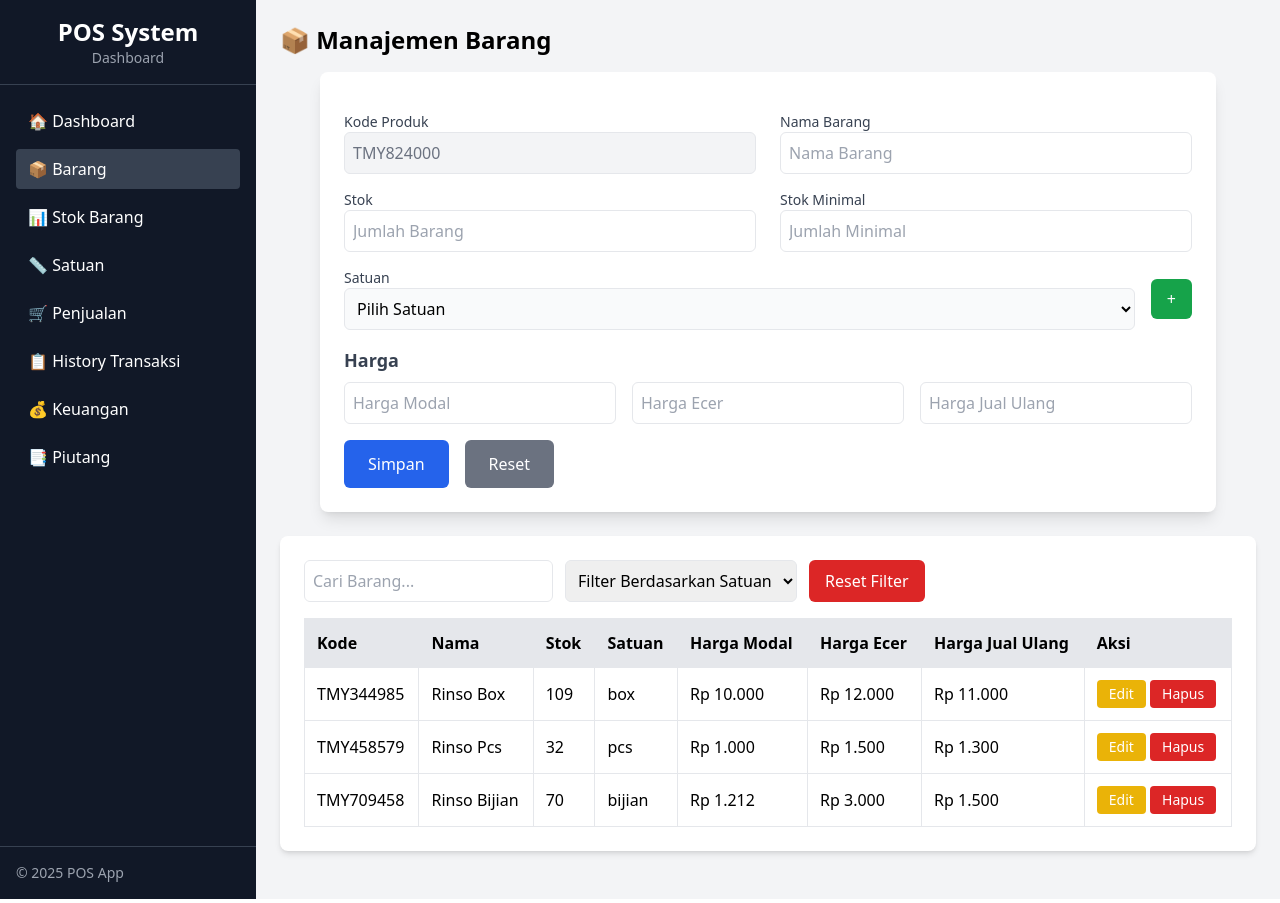
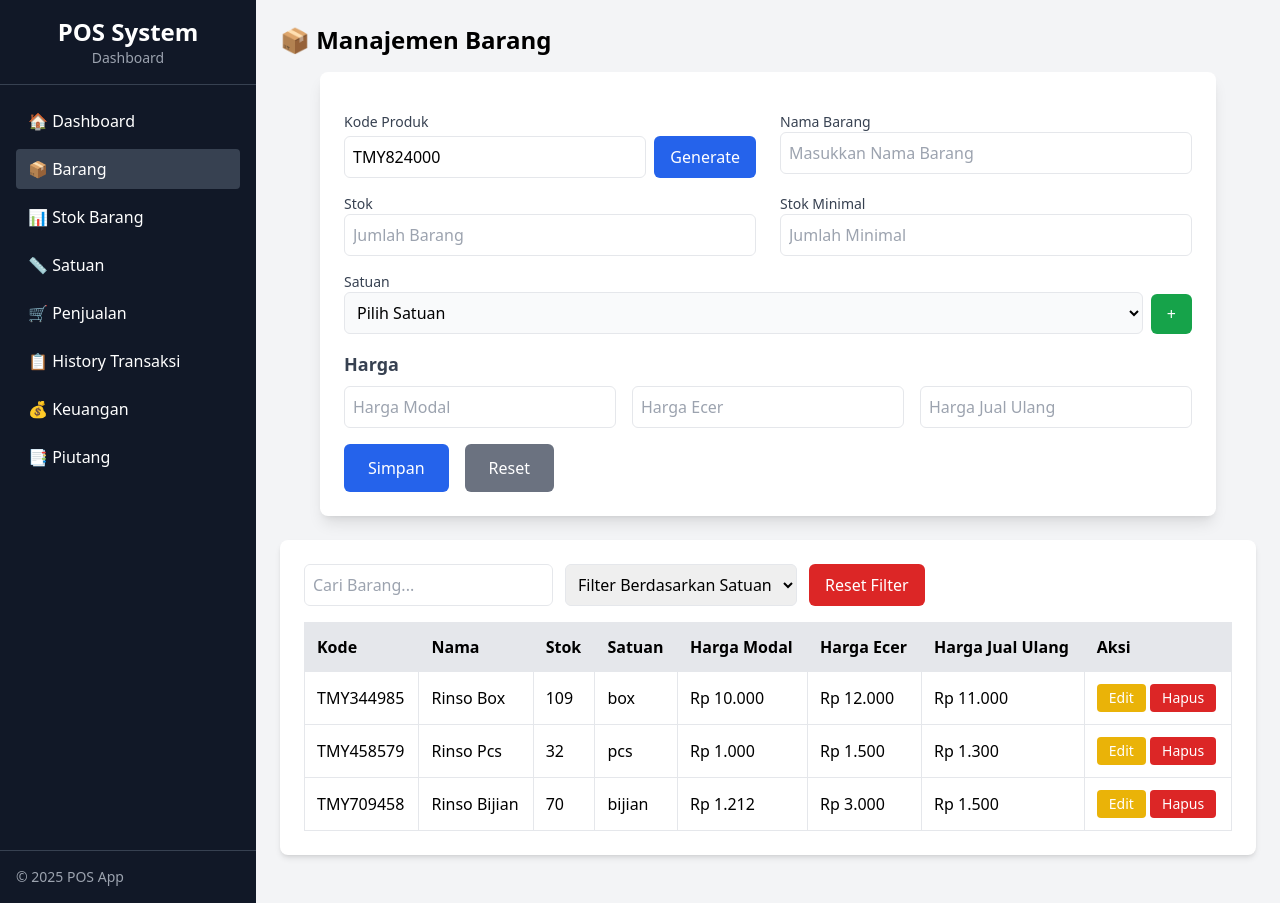
Before and after one commit to radenfebri/Payment-of-Sale, a PHP site: page /barang.php in a window 1280 px wide. Run offline with PHP 8.4, Linux system fonts and the light colour scheme; some libraries are stand-ins or nearby versions.

Commit message:
Update Barang

```diff
--- a/barang.php
+++ b/barang.php
@@ -117,11 +117,17 @@ if (isset($_GET['action'])) {
         <div class="grid grid-cols-1 md:grid-cols-2 gap-6">
           <div>
             <label for="kodeProduk" class="block text-sm font-medium text-gray-700">Kode Produk</label>
-            <input id="kodeProduk" placeholder="Kode / Barcode" class="border rounded-md p-2 w-full bg-gray-100 text-gray-500 cursor-not-allowed" readonly />
+            <div class="flex gap-2 mt-1">
+              <input id="kodeProduk" placeholder="Scan barcode atau ketik kode"
+                class="border rounded-md p-2 w-full focus:ring-2 focus:ring-blue-400 focus:outline-none" />
+              <button type="button" onclick="generateKodeProduk()"
+                class="bg-blue-600 text-white px-4 py-2 rounded-md hover:bg-blue-500 transition">Generate</button>
+            </div>
           </div>
           <div>
             <label for="nama" class="block text-sm font-medium text-gray-700">Nama Barang</label>
-            <input id="nama" placeholder="Nama Barang" class="border rounded-md p-2 w-full" required />
+            <input id="nama" placeholder="Masukkan Nama Barang"
+              class="border rounded-md p-2 w-full focus:ring-2 focus:ring-blue-400 focus:outline-none" required />
           </div>
         </div>
 
@@ -129,40 +135,51 @@ if (isset($_GET['action'])) {
         <div class="grid grid-cols-1 md:grid-cols-2 gap-6">
           <div>
             <label for="stok" class="block text-sm font-medium text-gray-700">Stok</label>
-            <input id="stok" type="number" placeholder="Jumlah Barang" class="border rounded-md p-2 w-full" required />
+            <input id="stok" type="number" placeholder="Jumlah Barang"
+              class="border rounded-md p-2 w-full focus:ring-2 focus:ring-blue-400 focus:outline-none" required />
           </div>
           <div>
             <label for="stokMin" class="block text-sm font-medium text-gray-700">Stok Minimal</label>
-            <input id="stokMin" type="number" placeholder="Jumlah Minimal" class="border rounded-md p-2 w-full" />
+            <input id="stokMin" type="number" placeholder="Jumlah Minimal"
+              class="border rounded-md p-2 w-full focus:ring-2 focus:ring-blue-400 focus:outline-none" />
           </div>
         </div>
 
-        <!-- Dropdown Satuan -->
-        <div class="flex flex-col md:flex-row items-center gap-4">
+        <!-- Satuan -->
+        <div class="flex gap-2 mt-1">
           <div class="flex-1">
             <label for="satuan" class="block text-sm font-medium text-gray-700">Satuan</label>
-            <select id="satuan" class="border rounded-md p-2 w-full bg-gray-50 focus:ring-2 focus:ring-blue-600">
+            <select id="satuan" class="border rounded-md p-2 w-full bg-gray-50 focus:ring-2 focus:ring-blue-400">
               <option value="" disabled selected>Pilih Satuan</option>
             </select>
           </div>
-          <button type="button" onclick="tambahSatuan()" class="bg-green-600 text-white px-4 py-2 rounded-md hover:bg-green-500 transition duration-300">+</button>
+          <div class="flex items-end">
+            <button type="button" onclick="tambahSatuan()"
+              class="bg-green-600 text-white px-4 py-2 rounded-md hover:bg-green-500 transition">+</button>
+          </div>
         </div>
 
         <!-- Harga -->
         <div>
-          <h3 class="font-semibold text-lg text-gray-700 mt-4">Harga</h3>
-          <div class="grid grid-cols-1 sm:grid-cols-3 gap-4 mt-2">
-            <input id="hargaModal" type="number" placeholder="Harga Modal" class="border rounded-md p-2 w-full" required />
-            <input id="hargaEcer" type="number" placeholder="Harga Ecer" class="border rounded-md p-2 w-full" required />
-            <input id="hargaGrosir" type="number" placeholder="Harga Jual Ulang" class="border rounded-md p-2 w-full" required />
+          <h3 class="font-semibold text-lg text-gray-700 mb-2">Harga</h3>
+          <div class="grid grid-cols-1 sm:grid-cols-3 gap-4">
+            <input id="hargaModal" type="number" placeholder="Harga Modal"
+              class="border rounded-md p-2 w-full focus:ring-2 focus:ring-blue-400 focus:outline-none" />
+            <input id="hargaEcer" type="number" placeholder="Harga Ecer"
+              class="border rounded-md p-2 w-full focus:ring-2 focus:ring-blue-400 focus:outline-none" />
+            <input id="hargaGrosir" type="number" placeholder="Harga Jual Ulang"
+              class="border rounded-md p-2 w-full focus:ring-2 focus:ring-blue-400 focus:outline-none" />
           </div>
         </div>
 
-        <!-- Tombol Simpan dan Reset -->
-        <div class="mt-6 flex gap-4 flex-col md:flex-row">
-          <button type="submit" class="bg-blue-600 text-white px-6 py-3 rounded-md hover:bg-blue-500 transition duration-300 w-full md:w-auto">Simpan</button>
-          <button type="button" id="reset" class="bg-gray-500 text-white px-6 py-3 rounded-md hover:bg-gray-400 transition duration-300 w-full md:w-auto">Reset</button>
+        <!-- Tombol Simpan & Reset -->
+        <div class="flex flex-col md:flex-row gap-4 mt-4">
+          <button type="submit"
+            class="bg-blue-600 text-white px-6 py-3 rounded-md hover:bg-blue-500 transition w-full md:w-auto">Simpan</button>
+          <button type="button" id="reset"
+            class="bg-gray-500 text-white px-6 py-3 rounded-md hover:bg-gray-400 transition w-full md:w-auto">Reset</button>
         </div>
+
       </form>
     </div>
 
@@ -545,6 +562,14 @@ if (isset($_GET['action'])) {
         document.getElementById("hargaGrosir").placeholder = "Harga Jual Ulang";
       }
     });
+
+
+    // Tangkap input dari scanner (Enter key)
+    document.getElementById("kodeProduk").addEventListener("keypress", function(e) {
+      if (e.key === "Enter") {
+        document.getElementById("nama").focus(); // Pindah ke input berikutnya
+      }
+    });
   </script>
 
 </body>
```
